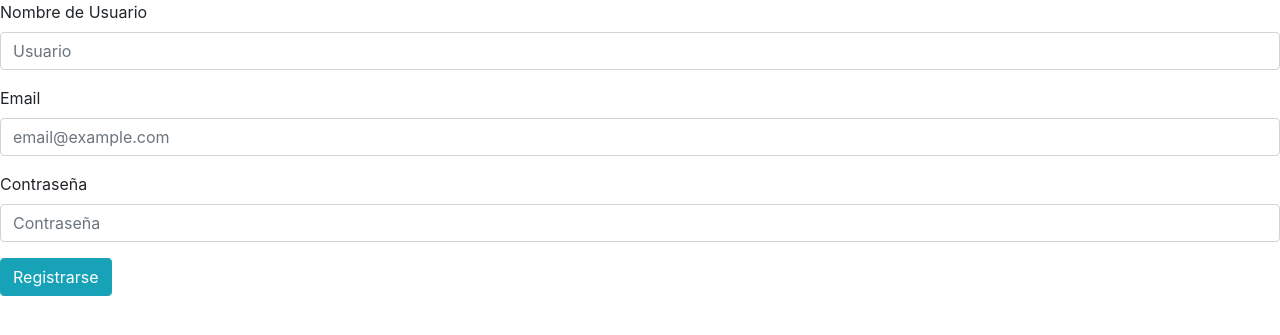
After one commit to LuisBlotta/GauchoRocket, a PHP site: page /registro.php in a window 1280 px wide. The commit adds this page. Shown: the top 335 px of the page. Run offline with PHP 8.4, Linux system fonts and the light colour scheme.

Commit message:
Add files via upload

```diff
--- /dev/null
+++ b/footer.php
@@ -0,0 +1,3 @@
+	<footer>
+		<p>Blotta, Luis - Villalba, Milagros - Visser, Ana Micaela</p>
+	</footer>
--- a/head.php
+++ b/head.php
@@ -1,3 +1,4 @@
+	<meta charset="utf-8">
 	<!-- Bootstrap 3
 	<link rel="stylesheet" href="https://maxcdn.bootstrapcdn.com/bootstrap/3.4.0/css/bootstrap.min.css">
 	<script src="https://ajax.googleapis.com/ajax/libs/jquery/3.4.1/jquery.min.js"></script>
--- a/public/estilos.css
+++ b/public/estilos.css
@@ -16,3 +16,7 @@
 @media only screen and (min-width: 64em){
 
 }
+/*------FOOTER------*/
+footer{
+	text-align: center;
+}
--- /dev/null
+++ b/registro.php
@@ -0,0 +1,29 @@
+<!DOCTYPE html>
+<html>
+<head>
+	<title>Registro</title>
+	<?php include("head.php")?>
+</head>
+<body>
+	<main>
+		<section>
+			<form action="#" method="post">
+				<div class="form-group">
+					<label for="user_name">Nombre de Usuario</label>
+					<input class="form-control mr-sm-2" type="text" name="user_name" placeholder="Usuario">
+				</div>
+				<div class="form-group">
+					<label for="user_name">Email</label>
+					<input class="form-control mr-sm-2" type="email" name="email" placeholder="email@example.com">
+				</div>
+				<div class="form-group">
+					<label for="user_name">Contraseña</label>
+					<input class="form-control mr-sm-2" type="password" name="pass" placeholder="Contraseña">
+				</div>
+				<button class="btn btn-info">Registrarse</button>
+			</form>
+		</section>
+	</main>
+
+</body>
+</html>
```
Also changed, not shown: header.php (added, +35 -0 lines), index.php (+2 -40 lines), login-form.php (added, +26 -0 lines).
